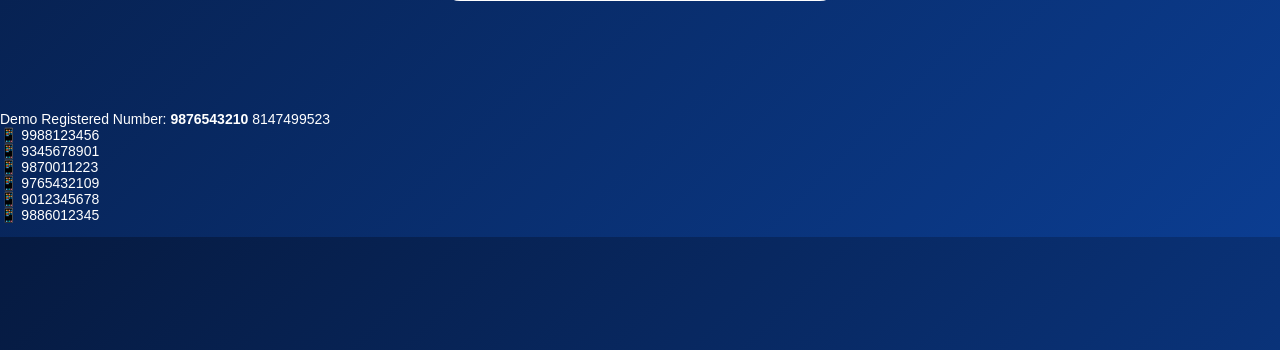
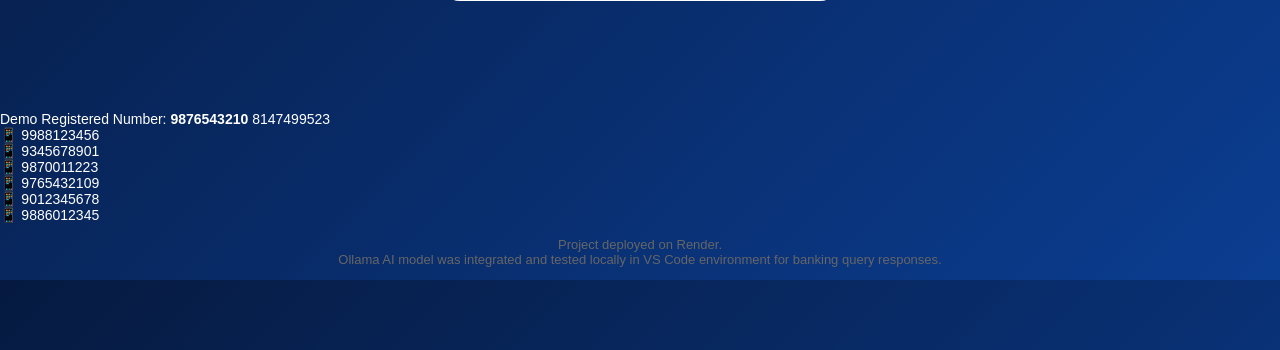
Before and after one commit to pavithrakpavi26-netizen/BANKING_INTENT_CHATBOT, a Flask app: page / in a window 1280 px wide. Shown: the part 450-800 px from the top of the page. Run offline with Flask 3, Linux system fonts and the light colour scheme.

Commit message:
Added deployment note

```diff
--- a/templates/index.html
+++ b/templates/index.html
@@ -415,3 +415,7 @@ Demo Registered Number: <b>9876543210</b>
 📱 9886012345
 
 </p>
+<p style="font-size:13px; color:#666; margin-top:10px; text-align:center;">
+Project deployed on Render.<br>
+Ollama AI model was integrated and tested locally in VS Code environment for banking query responses.
+</p>
```
